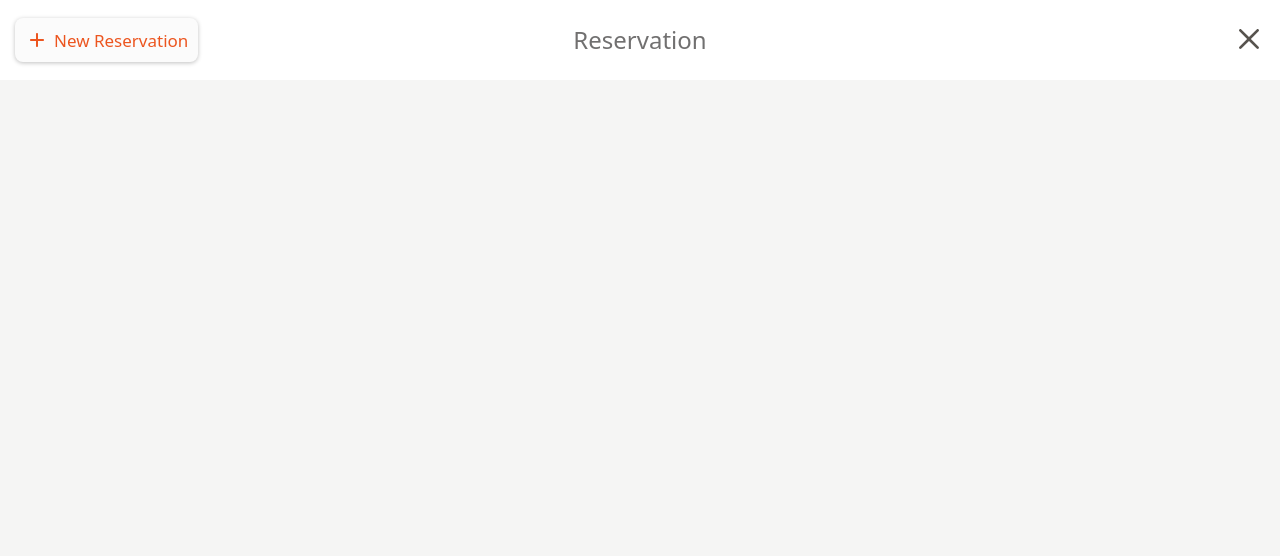
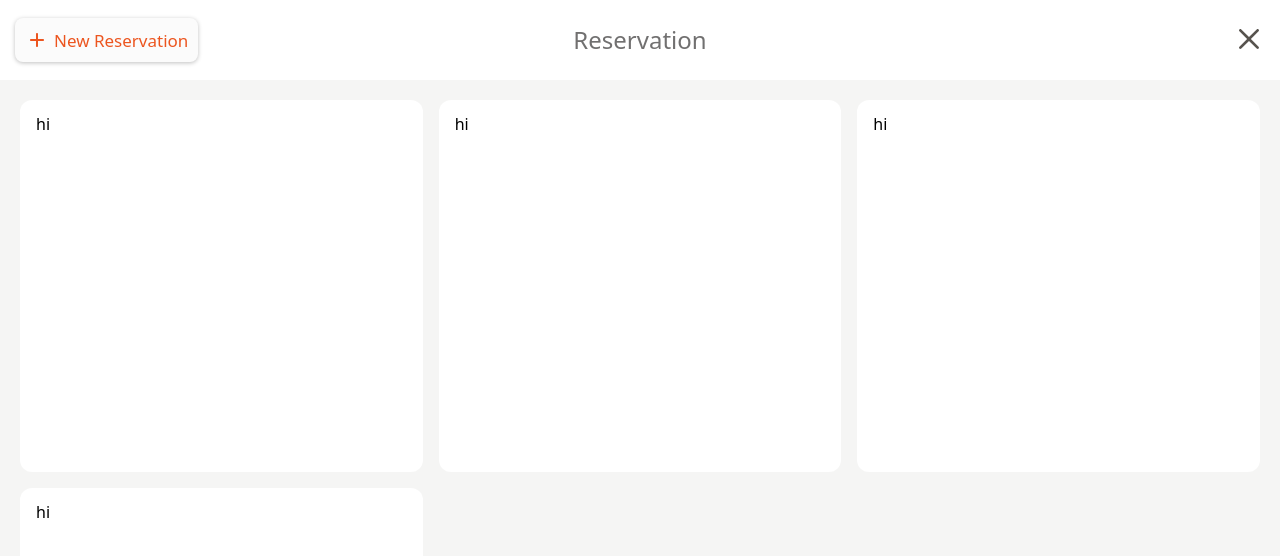
Before and after one commit to codnr98/reservation-sveltekit, a SvelteKit app: page / in a window 1280 px wide. Shown: the top 556 px of the page. Built offline with nearby package versions, Linux system fonts and the light colour scheme.

Commit message:
feat: Card 컴포넌트 생성

```diff
--- /dev/null
+++ b/src/components/Card.svelte
@@ -0,0 +1,14 @@
+<script>
+</script>
+
+<article>
+	<h1>hi</h1>
+</article>
+
+<style>
+	article {
+		background-color: var(--background-primary);
+		border-radius: 12px;
+		padding: 16px;
+	}
+</style>
--- a/src/routes/+page.svelte
+++ b/src/routes/+page.svelte
@@ -1,12 +1,22 @@
 <script>
+	import Card from '../components/Card.svelte';
 </script>
 
-<div />
+<div>
+	<Card />
+	<Card />
+	<Card />
+	<Card />
+</div>
 
 <style>
 	div {
 		width: 100%;
 		height: 100vh;
 		background-color: var(--background-secondary);
+		display: grid;
+		grid-template-columns: 1fr 1fr 1fr;
+		gap: 16px;
+		padding: 20px;
 	}
 </style>
```
Also changed, not shown: src/components/Modal.svelte (+7 -9 lines).
